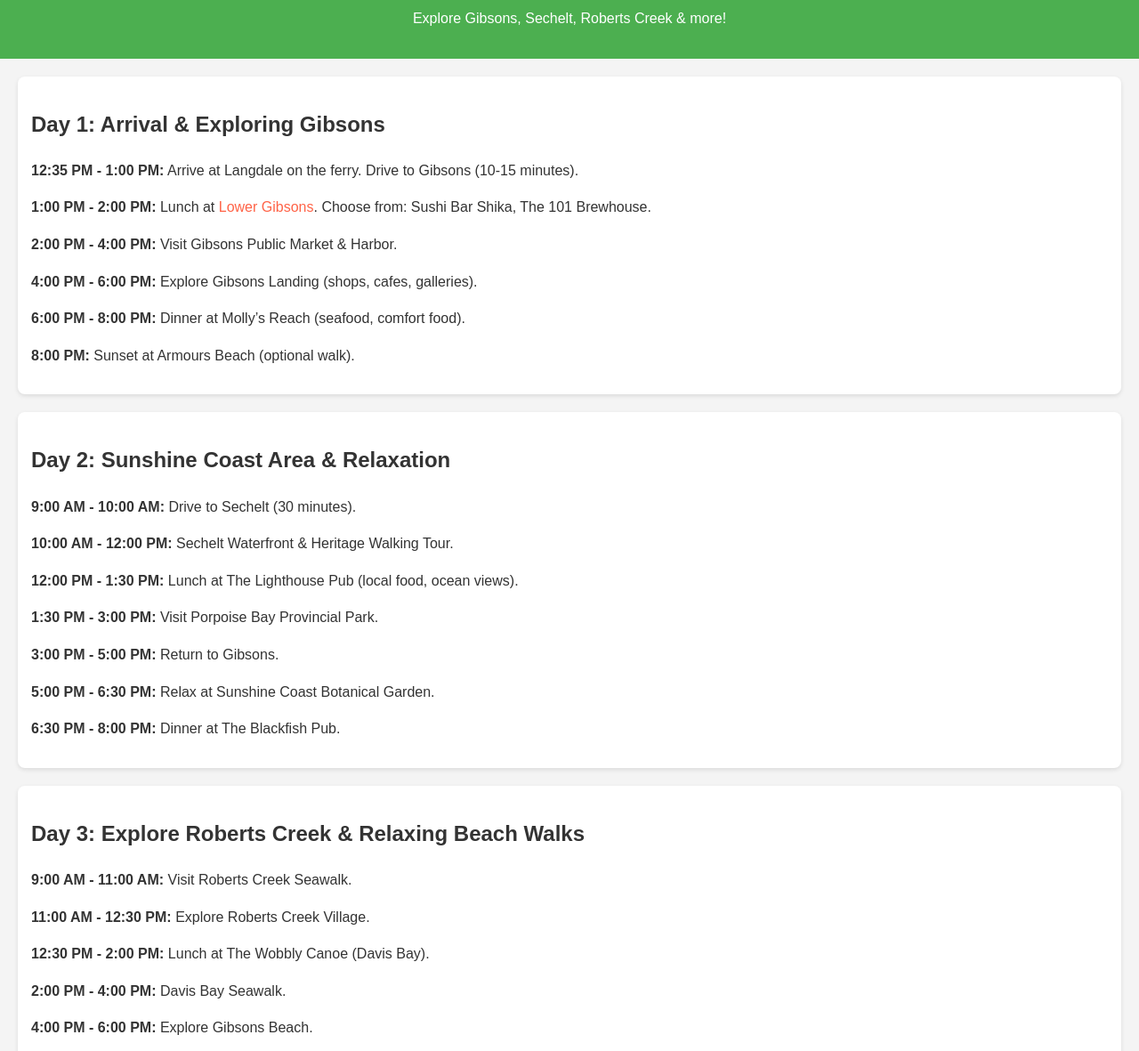
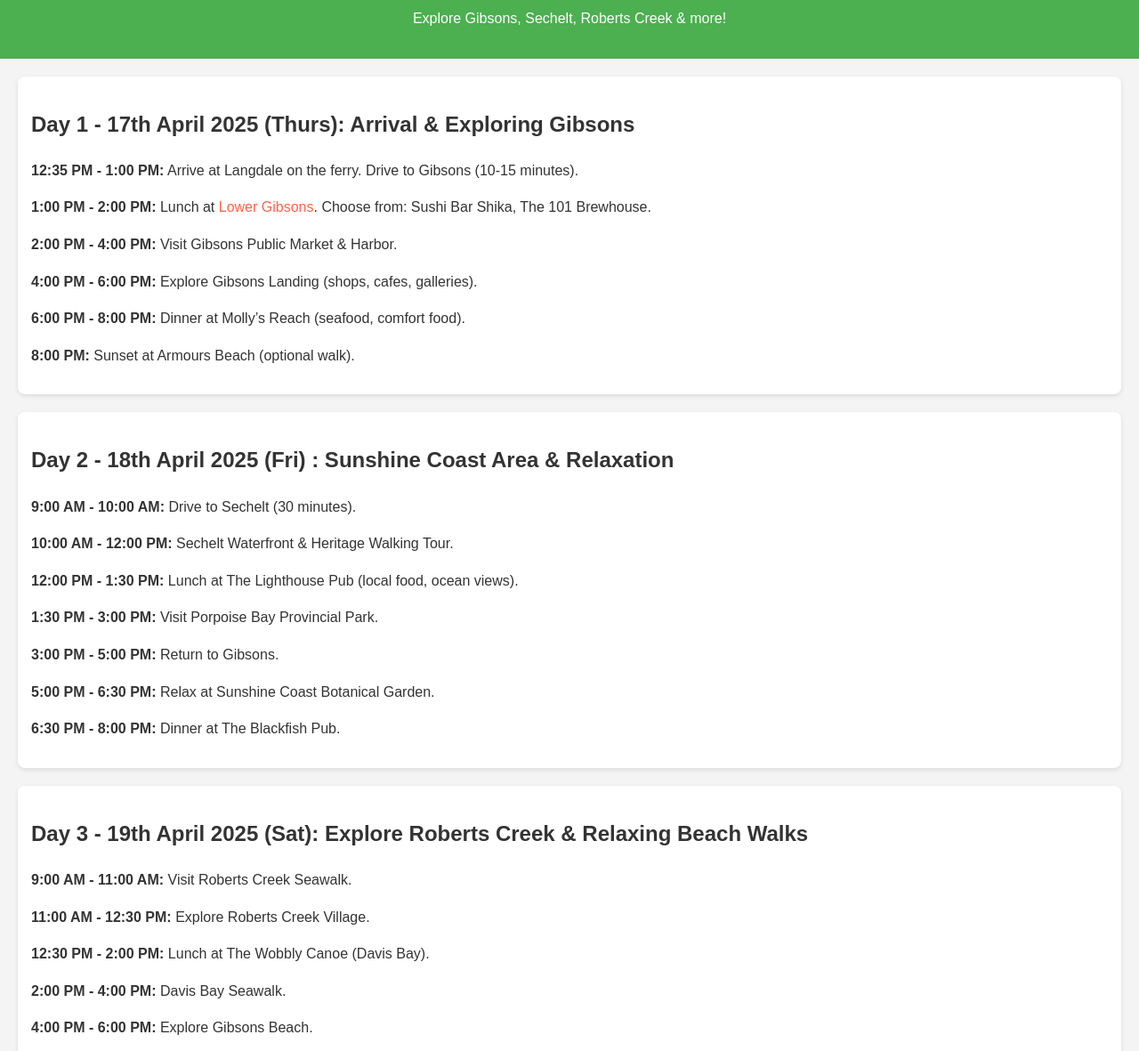
Before and after one commit to jaredtcy/gibson, a plain HTML site: page index.html in a window 1280 px wide. Shown: the part 102-1283 px from the top of the page at 89% size. Drawn offline with Linux system fonts and the light colour scheme.

Commit message:
Update index.html

```diff
--- a/index.html
+++ b/index.html
@@ -58,7 +58,7 @@
 
 <main>
     <section class="day">
-        <h2>Day 1: Arrival & Exploring Gibsons</h2>
+        <h2>Day 1 - 17th April 2025 (Thurs): Arrival & Exploring Gibsons</h2>
         <p><span class="itinerary-time">12:35 PM - 1:00 PM:</span> Arrive at Langdale on the ferry. Drive to Gibsons (10-15 minutes).</p>
         <p><span class="itinerary-time">1:00 PM - 2:00 PM:</span> Lunch at <span class="meal-time">Lower Gibsons</span>. Choose from: Sushi Bar Shika, The 101 Brewhouse.</p>
         <p><span class="itinerary-time">2:00 PM - 4:00 PM:</span> Visit Gibsons Public Market & Harbor.</p>
@@ -68,7 +68,7 @@
     </section>
 
     <section class="day">
-        <h2>Day 2: Sunshine Coast Area & Relaxation</h2>
+        <h2>Day 2 - 18th April 2025 (Fri) : Sunshine Coast Area & Relaxation</h2>
         <p><span class="itinerary-time">9:00 AM - 10:00 AM:</span> Drive to Sechelt (30 minutes).</p>
         <p><span class="itinerary-time">10:00 AM - 12:00 PM:</span> Sechelt Waterfront & Heritage Walking Tour.</p>
         <p><span class="itinerary-time">12:00 PM - 1:30 PM:</span> Lunch at The Lighthouse Pub (local food, ocean views).</p>
@@ -79,7 +79,7 @@
     </section>
 
     <section class="day">
-        <h2>Day 3: Explore Roberts Creek & Relaxing Beach Walks</h2>
+        <h2>Day 3 - 19th April 2025 (Sat): Explore Roberts Creek & Relaxing Beach Walks</h2>
         <p><span class="itinerary-time">9:00 AM - 11:00 AM:</span> Visit Roberts Creek Seawalk.</p>
         <p><span class="itinerary-time">11:00 AM - 12:30 PM:</span> Explore Roberts Creek Village.</p>
         <p><span class="itinerary-time">12:30 PM - 2:00 PM:</span> Lunch at The Wobbly Canoe (Davis Bay).</p>
@@ -89,7 +89,7 @@
     </section>
 
     <section class="day">
-        <h2>Day 4: Secret Beach & Relaxed Exploration</h2>
+        <h2>Day 4 - 20th April 2025 (Sun): Secret Beach & Relaxed Exploration</h2>
         <p><span class="itinerary-time">8:30 AM - 9:30 AM:</span> Breakfast and Early Stroll at The Green Olive Cafe.</p>
         <p><span class="itinerary-time">9:30 AM - 11:00 AM:</span> Visit Secret Beach.</p>
         <p><span class="itinerary-time">11:00 AM - 12:30 PM:</span> Explore Lower Gibsons for Shopping or Relaxing.</p>
```
